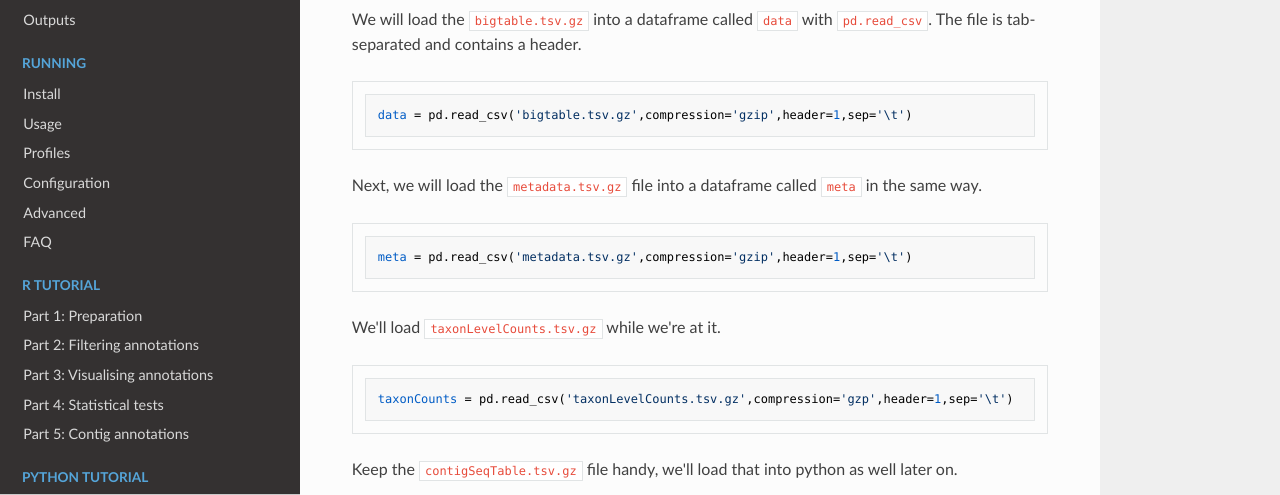
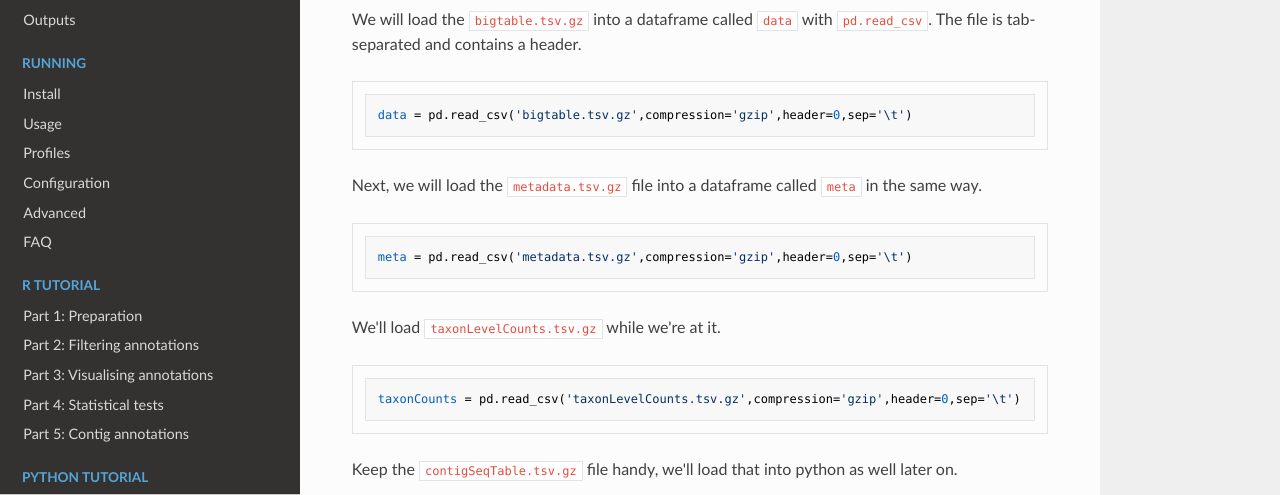
Before and after one commit to shandley/hecatomb, an MkDocs documentation site: the page built from docs/pythonTutorialPt1.md, in a window 1280 px wide and 900 px high, scrolled down 2700 px. Shown: the part 216-711 px from the top of the window. Built offline with MkDocs 1.6.1, drawn with Linux system fonts in a browser that asks for light colours; nearby versions of some CDN libraries; a script that is not in the unit is left out.

Commit message:
more misc fix

````diff
--- a/docs/pythonTutorialPt1.md
+++ b/docs/pythonTutorialPt1.md
@@ -117,19 +117,19 @@ We will load the `bigtable.tsv.gz` into a dataframe called `data` with `pd.read_
 The file is tab-separated and contains a header.
 
 ```python
-data = pd.read_csv('bigtable.tsv.gz',compression='gzip',header=1,sep='\t')
+data = pd.read_csv('bigtable.tsv.gz',compression='gzip',header=0,sep='\t')
 ```
 
 Next, we will load the `metadata.tsv.gz` file into a dataframe called `meta` in the same way.
 
 ```python
-meta = pd.read_csv('metadata.tsv.gz',compression='gzip',header=1,sep='\t')
+meta = pd.read_csv('metadata.tsv.gz',compression='gzip',header=0,sep='\t')
 ```
 
 We'll load `taxonLevelCounts.tsv.gz` while we're at it.
 
 ```python
-taxonCounts = pd.read_csv('taxonLevelCounts.tsv.gz',compression='gzp',header=1,sep='\t')
+taxonCounts = pd.read_csv('taxonLevelCounts.tsv.gz',compression='gzip',header=0,sep='\t')
 ```
 
 Keep the `contigSeqTable.tsv.gz` file handy, we'll load that into python as well later on.
````
Also changed, not shown: 1 other file.
